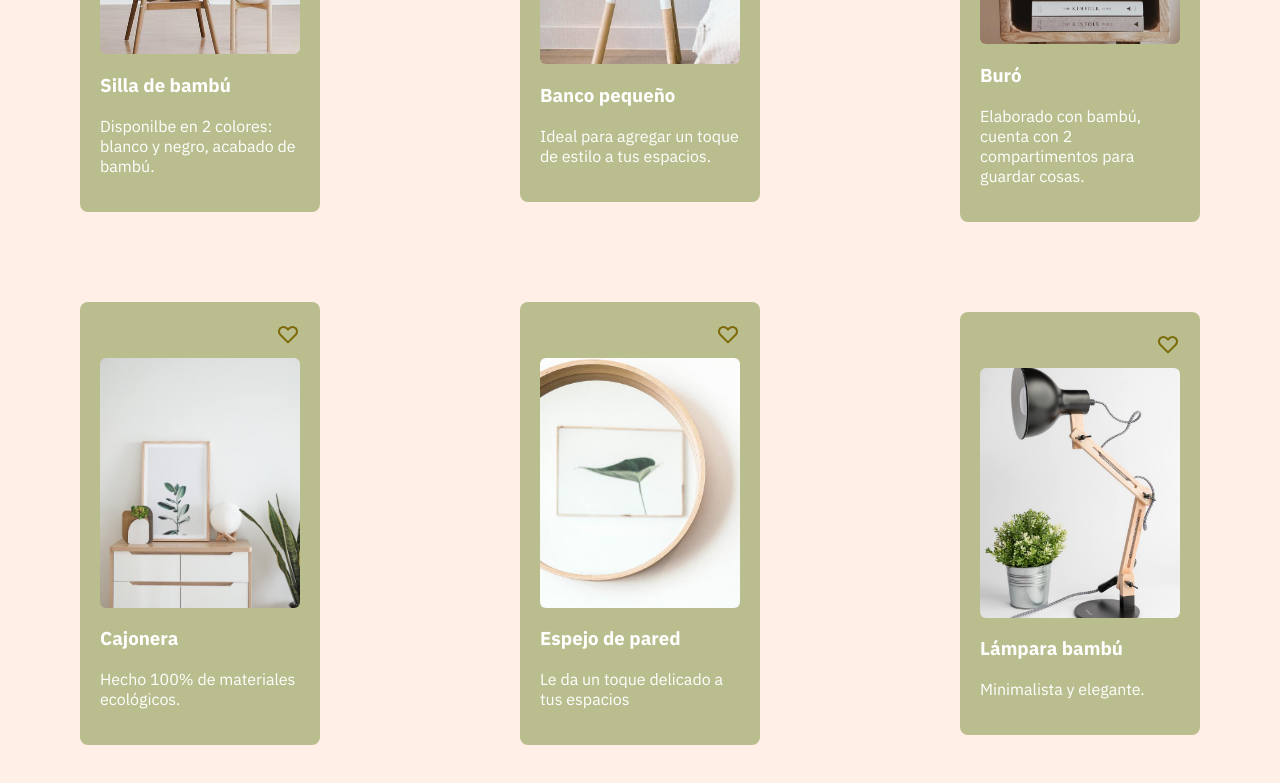
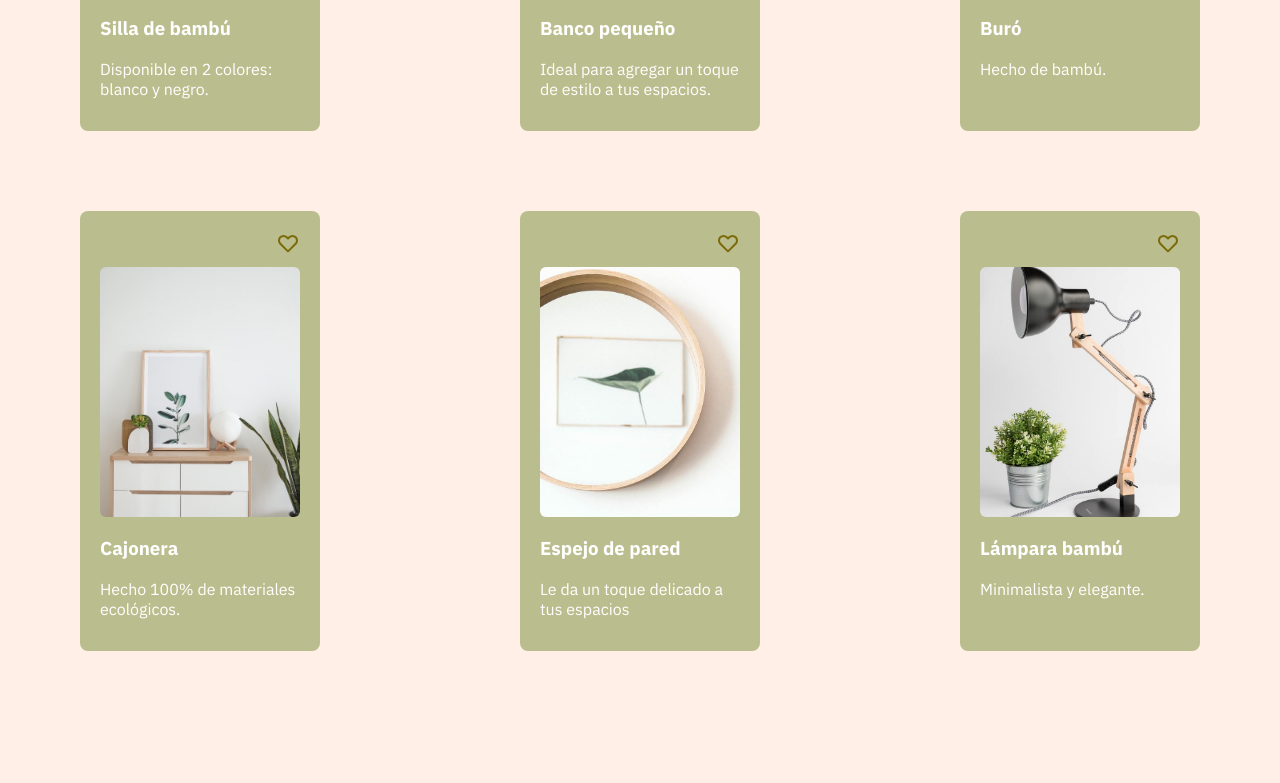
Before and after one commit to griseldagomez/landing-html-sass, a website: page index.html in a window 1280 px wide. Shown: the part 2253-3036 px from the top of the page. Drawn offline with Linux system fonts and the light colour scheme; a web font is replaced by a local one.

Commit message:
edit text

```diff
--- a/index.html
+++ b/index.html
@@ -298,7 +298,7 @@
                 />
               </div>
               <h3>Silla de bambú</h3>
-              <p>Disponilbe en 2 colores: blanco y negro, acabado de bambú.</p>
+              <p>Disponible en 2 colores: blanco y negro.</p>
             </div>
 
             <div class="product-card">
@@ -357,8 +357,7 @@
               </div>
               <h3>Buró</h3>
               <p>
-                Elaborado con bambú, cuenta con 2 compartimentos para guardar
-                cosas.
+                Hecho de bambú.
               </p>
             </div>
 
--- a/scss/main.scss
+++ b/scss/main.scss
@@ -129,6 +129,7 @@ section {
 
       .product-card {
         width: 200px;
+        height: 400px;
         background-color: $secundary-color;
         color: $primary-text-color;
         padding: 20px;
```
Also changed, not shown: css/main.css, 1 other file.
